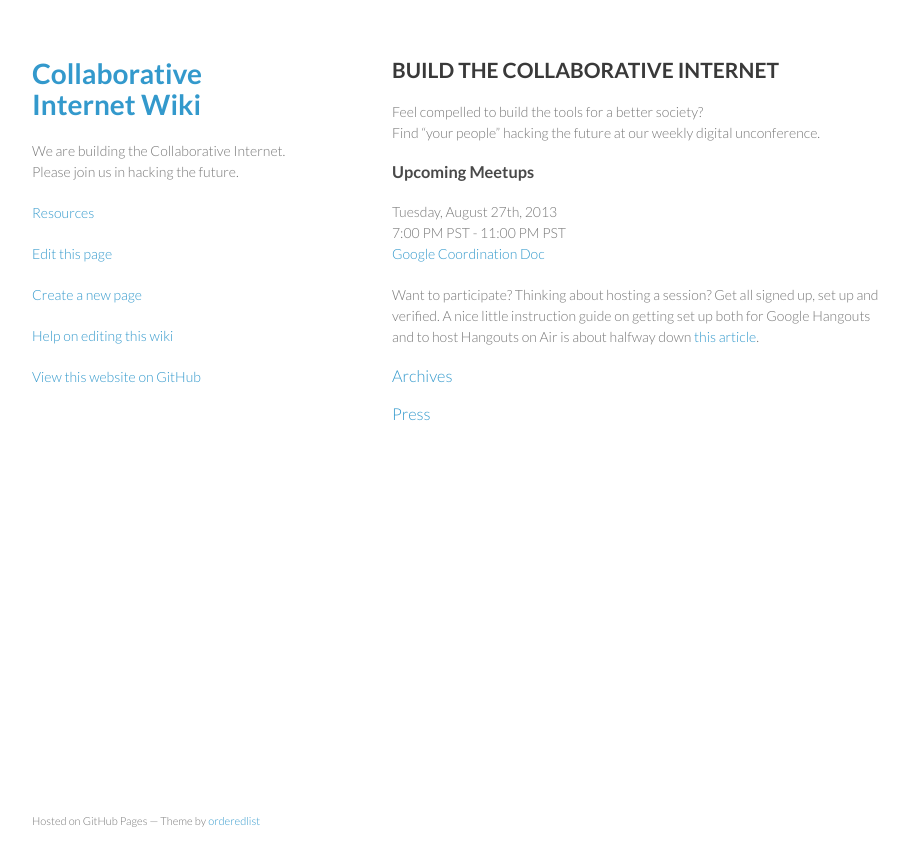
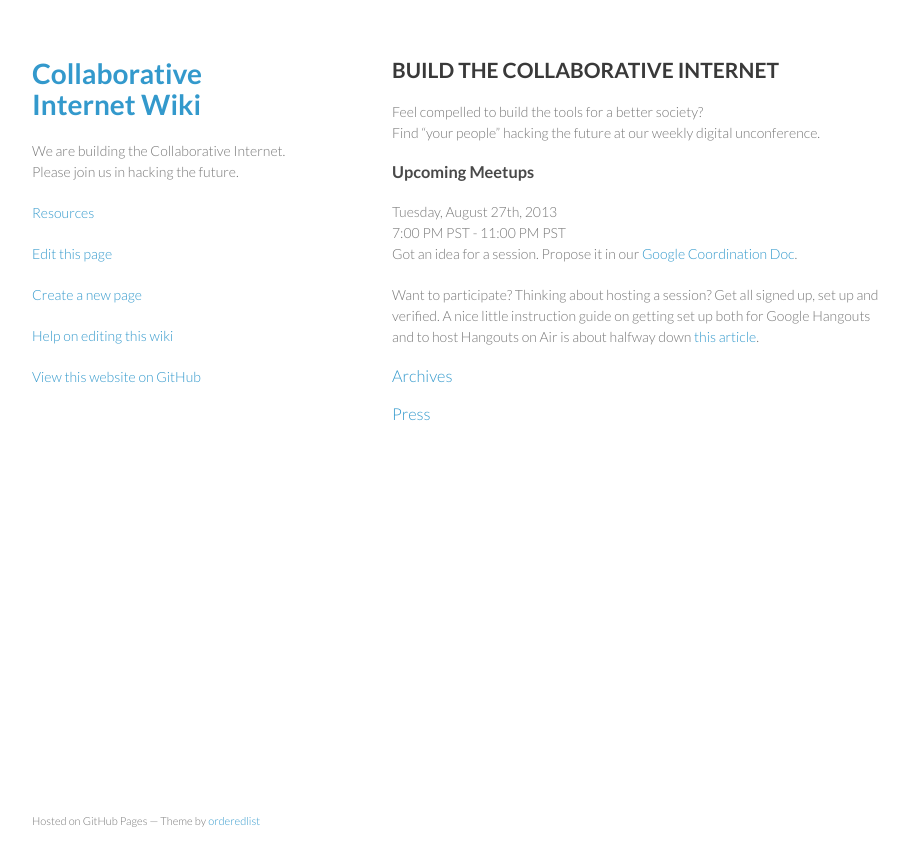
Before and after one commit to collaborativeinternet/collaborativeinternet.github.io, a Jekyll site: the page built from index.md, in a window 1280 px wide. Shown: the top 866 px of the page, without its empty margins (178-1087 px from the left). Built offline with Jekyll 4.4.1, drawn with Linux system fonts in a browser that asks for light colours.

Commit message:
Update index.md

```diff
--- a/index.md
+++ b/index.md
@@ -10,7 +10,7 @@
 ### Upcoming Meetups
 Tuesday, August 27th, 2013
 7:00 PM PST - 11:00 PM PST
-[Google Coordination Doc](https://docs.google.com/spreadsheet/ccc?key=0Aqe_OvhjNeDPdF9iZ0dEaWUxSGlkLVlqT3pDaWJiSmc&usp=sharing)
+Got an idea for a session.  Propose it in our [Google Coordination Doc](https://docs.google.com/spreadsheet/ccc?key=0Aqe_OvhjNeDPdF9iZ0dEaWUxSGlkLVlqT3pDaWJiSmc&usp=sharing).
 
 
 Want to participate?  Thinking about hosting a session?  Get all signed up, set up and verified.  A nice little instruction guide on getting set up both for Google Hangouts and to host Hangouts on Air is about halfway down [this article](http://mackwebsolutions.com/blog/2012/08/the-comprehensiveish-guide-to-google-hangouts/).
```
